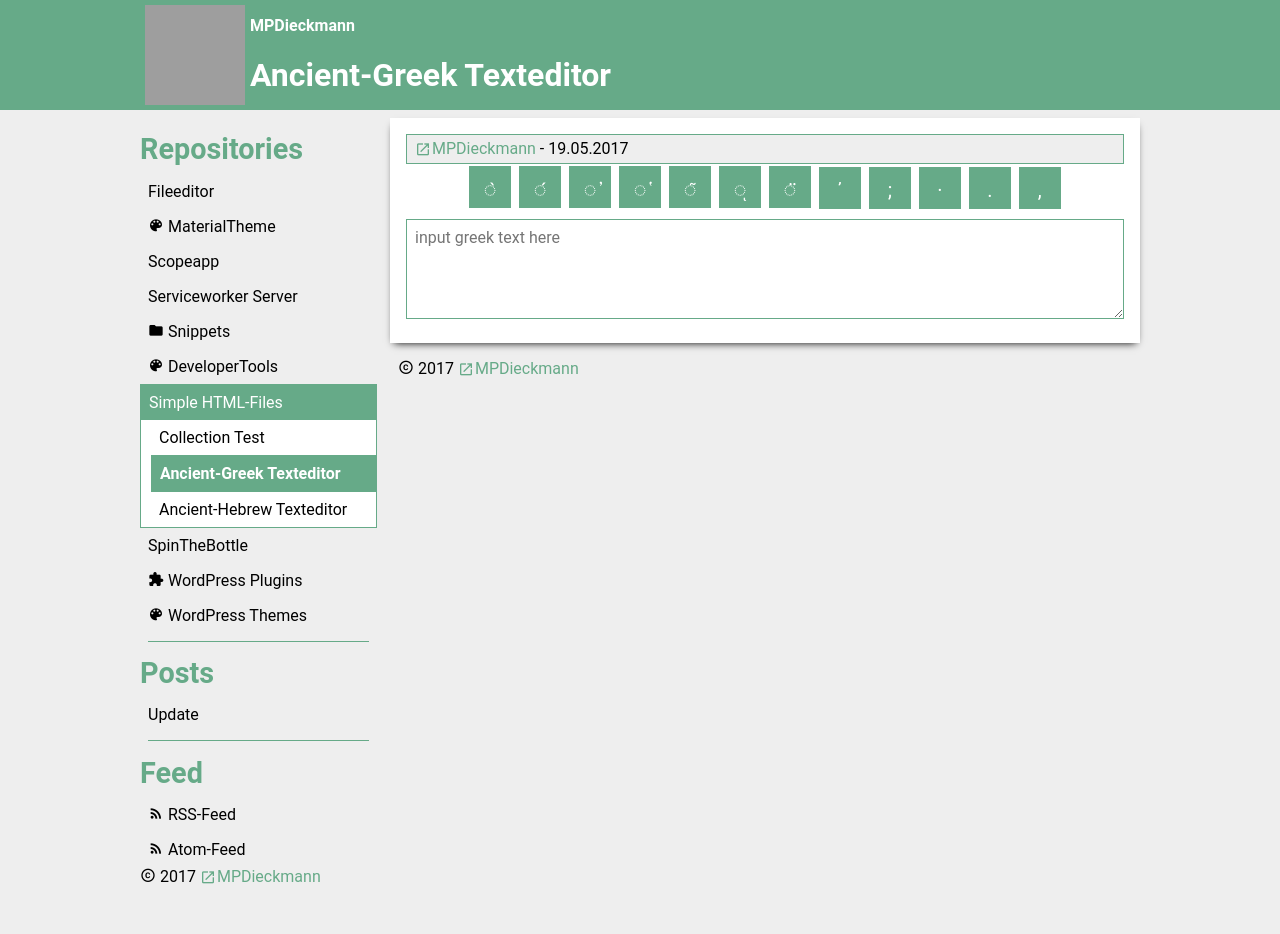
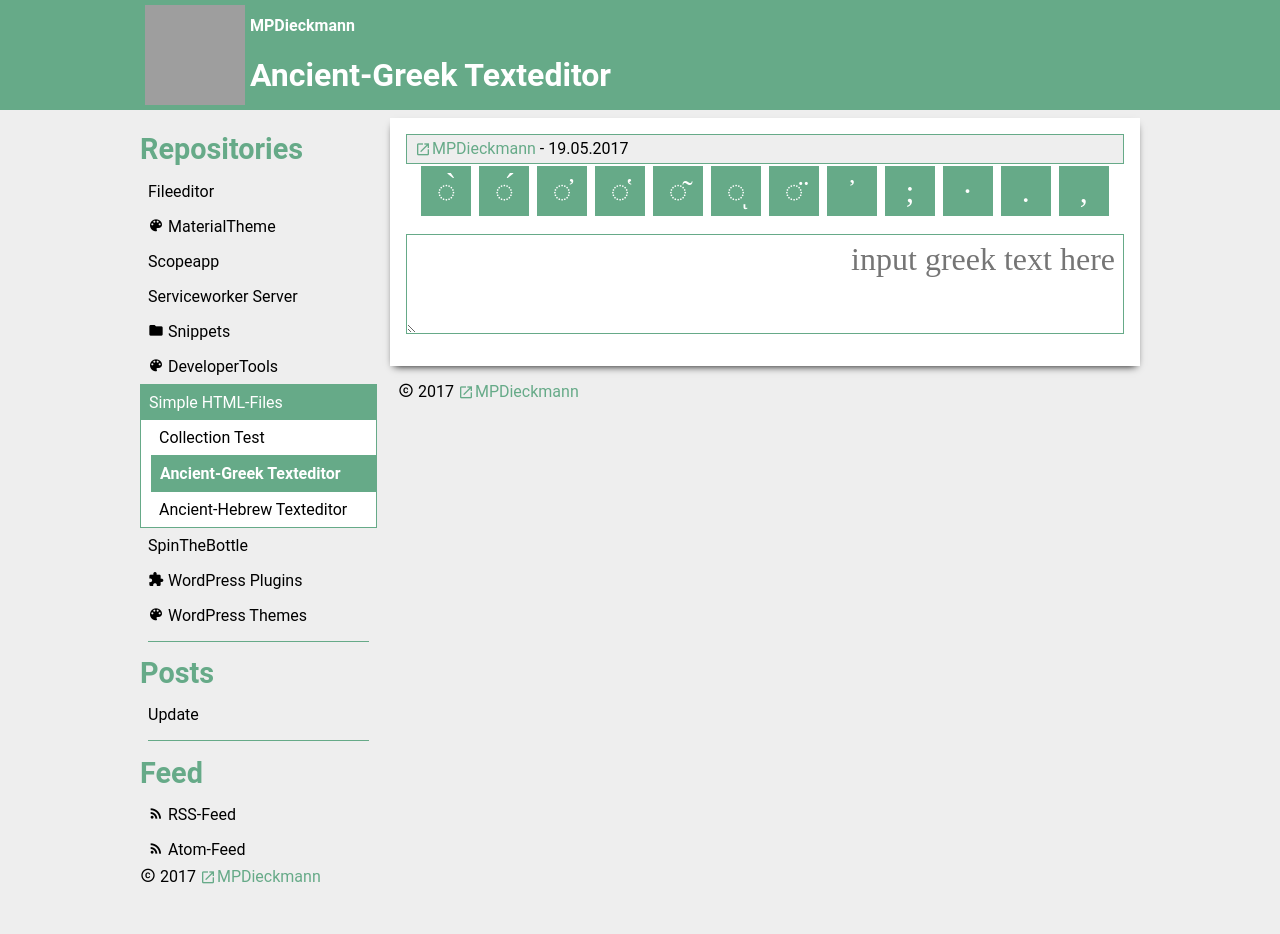
Before and after one commit to MPDieckmann/mpdieckmann.github.io, a Jekyll site: the page built from _repositories/simple/greek-input.html, in a window 1280 px wide. Built offline with Jekyll 4.4.1, drawn with Linux system fonts in a browser that asks for light colours; some web fonts are replaced; grey boxes are pictures that could not be loaded.

Commit message:
Update greek-input.html

```diff
--- a/_repositories/simple/greek-input.html
+++ b/_repositories/simple/greek-input.html
@@ -55,20 +55,23 @@ themecolor: "#6a8"
     display: inline-block;
     width: 1em;
     height: 1em;
-    padding: 0.5em;
+    padding: 0.5rem;
     margin: 2px;
-    font-size: 1.25em;
     box-sizing: content-box;
+    direction: rtl;
+    font: 2em/1em "SBL BibLit";
   }
   textarea {
     font: inherit;
     display: block;
-    padding: 0.5em;
+    padding: 0.5rem;
     width: 100%;
     height: 100%;
     min-height: 100px;
     max-height: 400px;
     box-sizing: border-box;
+    direction: rtl;
+    font: 2em/1em "SBL BibLit";
   }
 </style>
 <div id="toolbar">
```
